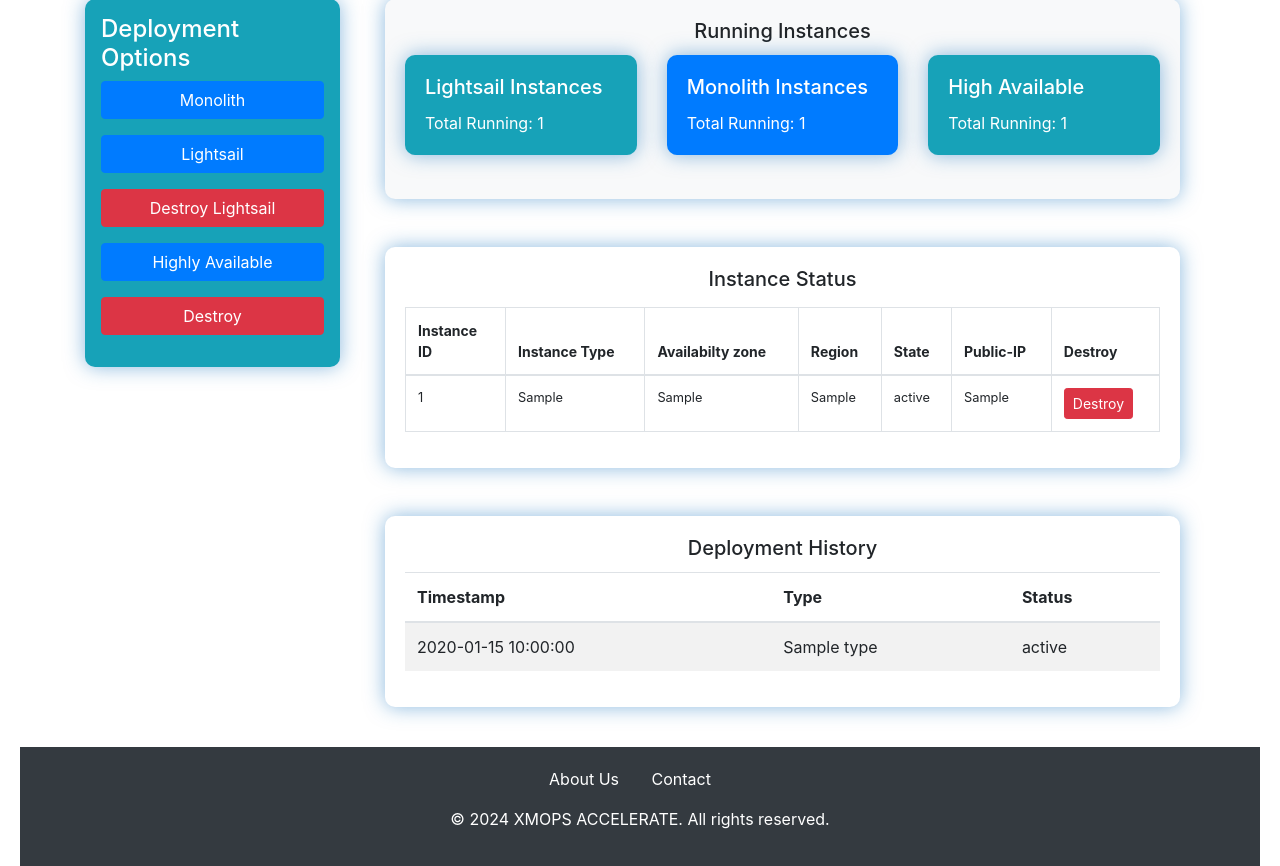
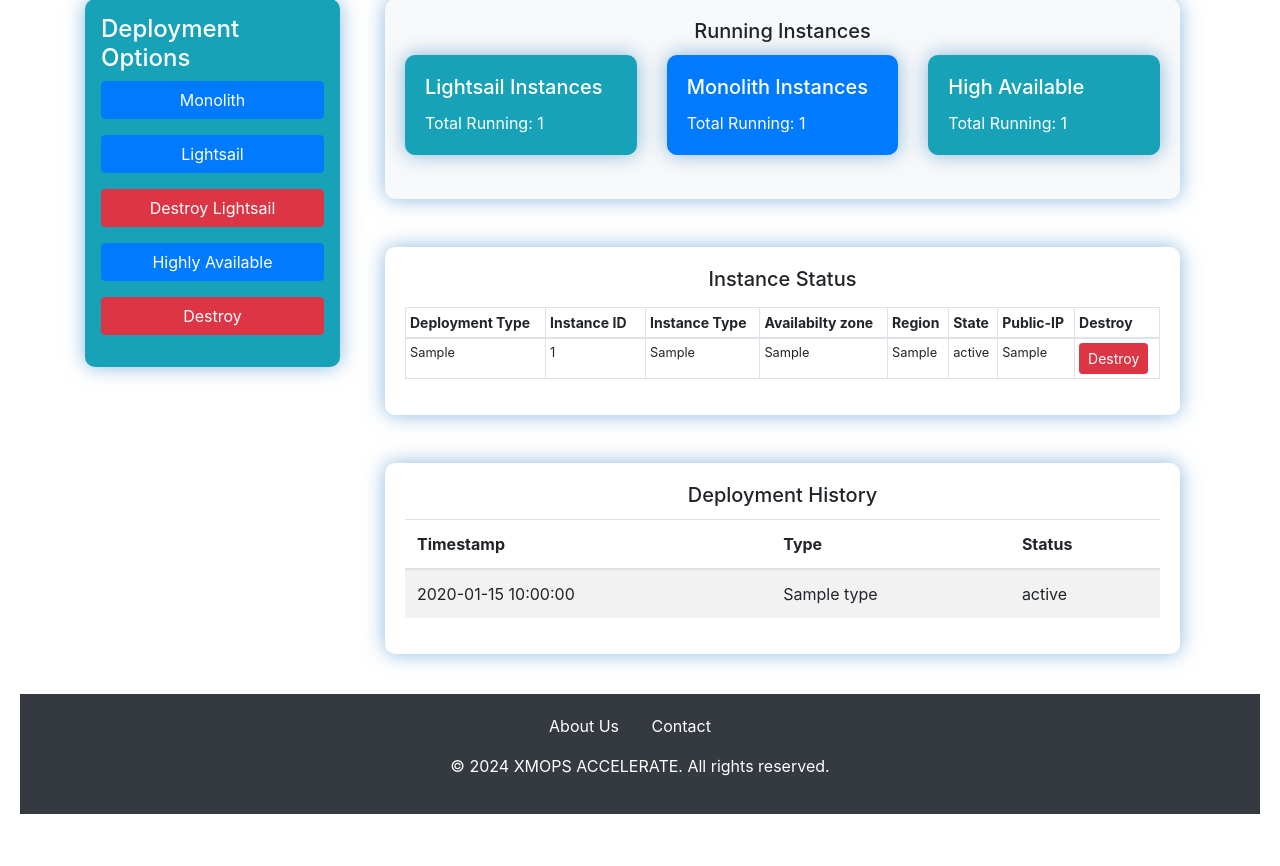
Before and after one commit to san-pok/XMPOS-ACCELERATE, a Flask app: template web_server/templates/index.html in a window 1280 px wide. Shown: the part 101-967 px from the top of the page. After the commit the page ends 915 px from the top, so only its background shows below. Run offline with Flask 3, Linux system fonts and the light colour scheme; the template is opened without the code that fills it: most values are stand-ins (such as "Sample title", 1, 10 or a date in 2020); parts of the project's set-up code (start-up, migrations or seed data) failed here and were passed over; some libraries are stand-ins or nearby versions.

Commit message:
Deployment column is added, because, it is easy to recognise which type of deployment it was

```diff
--- a/web_server/app.py
+++ b/web_server/app.py
@@ -47,7 +47,11 @@ def create_s3_bucket():
         subprocess.run(['terraform', 'apply', '-auto-approve'], check=True)
         return 'S3 bucket created successfully'
     except subprocess.CalledProcessError as e:
-        return f'Error creating S3 bucket: {e}'
+        error_message = str(e)
+        if "BucketAlreadyOwnedByYou:" in error_message:
+            return 'S3 bucket already exists and is owned by you'
+        else:
+            return f'Error creating S3 bucket: {error_message}'
     finally:
         os.chdir(original_dir)
 
@@ -84,6 +88,9 @@ def submit_form_monolith():
 
         output_data_of_ec2 = capture_ec2_and_lightsail_instance_output()
         print('incoming data from creation ec2 \n', output_data_of_ec2)
+
+        # Add deployment type to instance data
+        output_data_of_ec2['deployment_type'] = 'Monolith'
 
         save_instance_data_to_s3(output_data_of_ec2, bucket_name, key_prefix)
         save_instance_data_to_s3(output_data_of_ec2, bucket_name, key_prefix_history)
@@ -173,6 +180,9 @@ def submit_form_lightsail():
         output_data_of_ec2 = capture_ec2_and_lightsail_instance_output()
         print('incoming data from creation ec2 \n', output_data_of_ec2)
 
+        # Add deployment type to instance data
+        output_data_of_ec2['deployment_type'] = 'Lightsail'
+
         save_instance_data_to_s3(output_data_of_ec2, bucket_name, key_prefix)
         save_instance_data_to_s3(output_data_of_ec2, bucket_name, key_prefix_history)
 
@@ -193,9 +203,25 @@ def submit_form_lightsail():
 @app.route('/destroy-lightsail')
 def destroy_lightsail():
     os.chdir('./terraform/wordpress-lightsail')
+
     # Run Terraform Command to destroy EC2 instance
     try:
         subprocess.run(['terraform', 'destroy', '-auto-approve'], check=True)
+
+        # Generate current timestamp
+        current_timestamp = datetime.now().strftime('%Y-%m-%d %H:%M:%S')
+        # After destroying EC2, update the deployment history
+        # update_deployment_history()
+        # Define the new entry for deployment history
+        new_entry = {
+            'timestamp': current_timestamp,
+            'type': 'Lightsail',
+            'status': 'Destroyed'
+        }
+        deployment_history.append(new_entry)
+        # # Update deployment history in S3
+        # update_deployment_history(new_entry, bucket_name, key_prefix_history )
+
         return 'Lightsail instance destroyed successfully'
     except subprocess.CalledProcessError as e:
         return f'Error destroying Lightsail instance : {e}'
@@ -207,63 +233,6 @@ def refresh_page():
     time.sleep(1)
     return jsonify({'message': 'Page refreshed'})
 
-
-
-
-# @app.route('/worpress-install-ec2')
-# def create_ec2():
-#     os.chdir('./terraform/wordpress-ec2')
-
-#     #Run Terraform Command
-#     try:
-#         subprocess.run(['terraform', 'init'], check=True)
-#         subprocess.run(['terraform', 'apply', '-auto-approve'], check=True)
-
-#         output_data_of_ec2 = capture_ec2_and_lightsail_instance_output()
-#         print('incoming data from creation ec2 \n', output_data_of_ec2)
-
-#         # Convert string to dictionary
-#         # instance_data_dict = json.loads(output_data_of_ec2)
-#         # print('Converted data \n', instance_data_dict)
-
-
-#         # save_instance_data_to_s3(output_data)
-
-#         # Save captured data to S3 bucket
-#         # bucket_name = 'xmops-data-bucket-team2'
-#         # key = 'instance_data.json'
-#         save_instance_data_to_s3(output_data_of_ec2, bucket_name, key_prefix)
-
-#         instance_data = get_instance_data_from_s3(bucket_name, key_prefix)
-
-
-#         # instance_data =  display_database_data(database_name)
-#         # print("****************************************************")
-#         # print("retrieved data from database rec: ", instance_data)
-#         # insert_instance_data_to_sqlite(database_name, instance_data)
-
-#         # instance_data = insert_instance_data_to_sqlite(database_name, output_data_of_ec2)
-#         # print("Returned data: \n\n",instance_data)
-#         # instance_data = json.dumps(instance_data, indent=4)
-
-#         print("Instance data retrieved from S3:", instance_data)
-#         # refresh_page()
-#         return jsonify(instance_data)  # Return instance data as JSON response
-
-#         # Render template with instance data
-#         return render_template('index.html', instance_data=instance_data)
-
-#         # return 'Wordpress installed on EC2 instance successfully.'
-#     except subprocess.CalledProcessError as e:
-#         return f'Error Installing Wordpress on EC2 instance : {e}'
-#     finally:
-#         os.chdir(original_dir)
-
-
-
-# @app.route('/get-instance-data')
-# def get_instance_data_from_s3():
-#     #initialize
 
 if __name__ == '__main__':
 
--- a/web_server/static/styles.css
+++ b/web_server/static/styles.css
@@ -107,3 +107,9 @@ footer {
     letter-spacing: 1px; /* Add letter spacing */
     width: 100%; /* Make the select element full width */
 }
+
+
+.table-smaller th,
+.table-smaller td {
+    padding: 0.25rem; /* Adjust the padding as needed */
+}
--- a/web_server/templates/index.html
+++ b/web_server/templates/index.html
@@ -109,10 +109,11 @@
                                     <h5 class="card-title text-center">Instance Status</h5>
                                     <p id="statusMessage" class="text-center"></p>
                                     <div class="table-responsive"> <!-- Add this wrapper for responsive tables -->
-                                        <table id="instanceStatusTable" class="table table-bordered">
+                                        <table id="instanceStatusTable" class="table table-bordered table-sm table-smaller">
                                             <thead>
                                             <tr>
                                                 <!-- <th class="small-font ">Primary_key</th> -->
+                                                <th class="small-font">Deployment Type</th>
                                                 <th class="small-font ">Instance ID</th>
                                                 <th class="small-font ">Instance Type</th>
                                                 <!-- <th class="small-font ">AMI-ID</th> -->
@@ -129,6 +130,7 @@
                                             <!-- Table rows will be dynamically populated here -->
                                             {% for instance in instance_data %}
                                             <tr>
+                                                <td class="small">{{ instance.deployment_type }}</td>
                                                 <!-- <td class="small ">{{ instance.id }}</td> -->
                                                 <td class="small " style="width: 100px;">{{ instance.instance_id }}</td>
                                                 <td class="small ">{{ instance.instance_type }}</td>
@@ -139,6 +141,7 @@
                                                 <!-- <td class="small ">{{ instance.key_name }}</td> -->
                                                 <td class="small ">{{ instance.public_ip }}</td>
                                                 <td class="small "><button id="destroyEc2Btn" class="btn btn-danger btn-sm">Destroy</button></td>
+                                                <!-- <td class="small "><button id="destroyLightsailBtn" class="btn btn-danger btn-sm">Destroy</button></td> -->
                                             </tr>
                                             {% endfor %}
                                             </tbody>
```
Also changed, not shown: web_server/handler.py (+4 -14 lines), web_server/static/client.js (+33 -113 lines), 2 other files.
